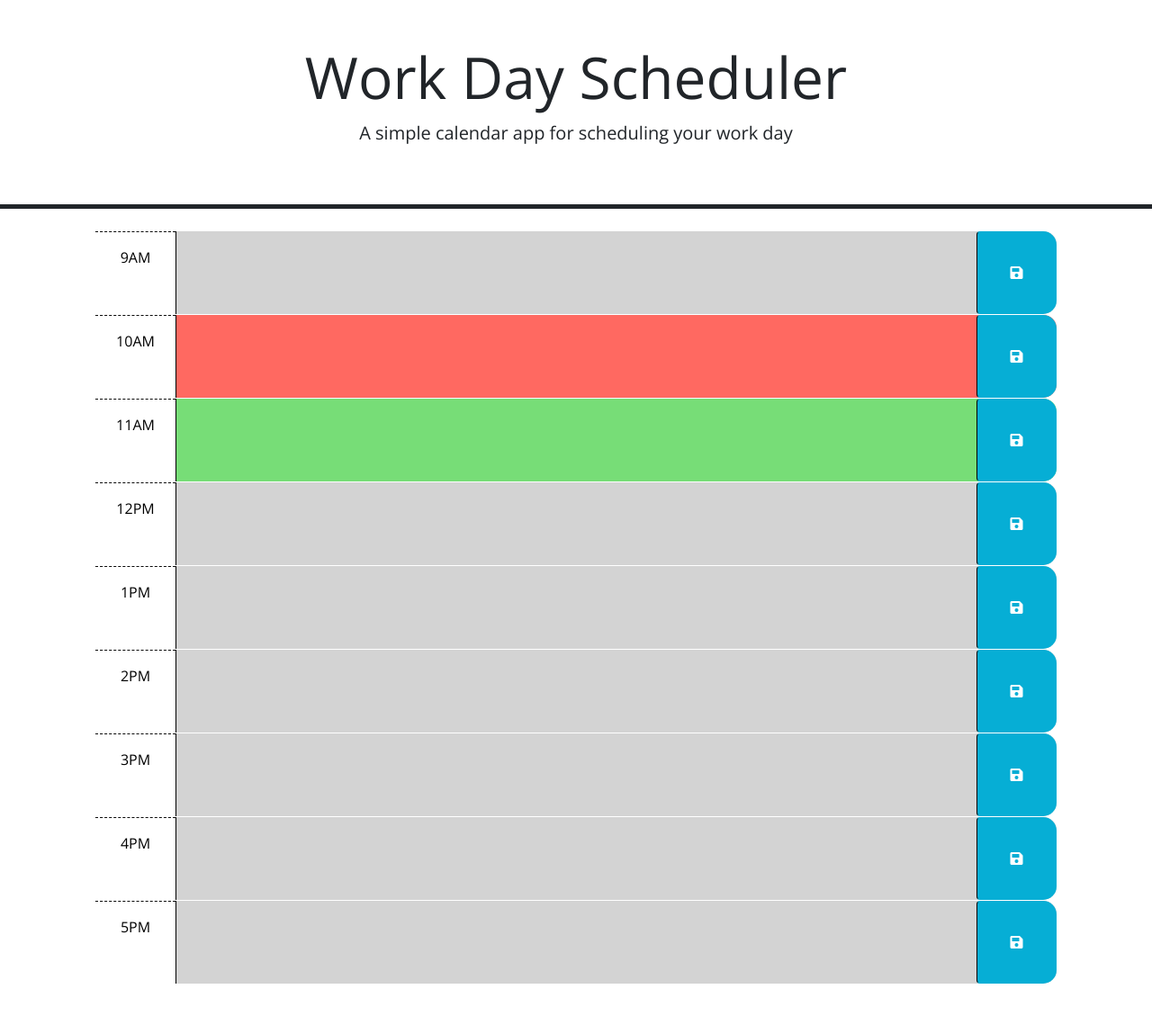
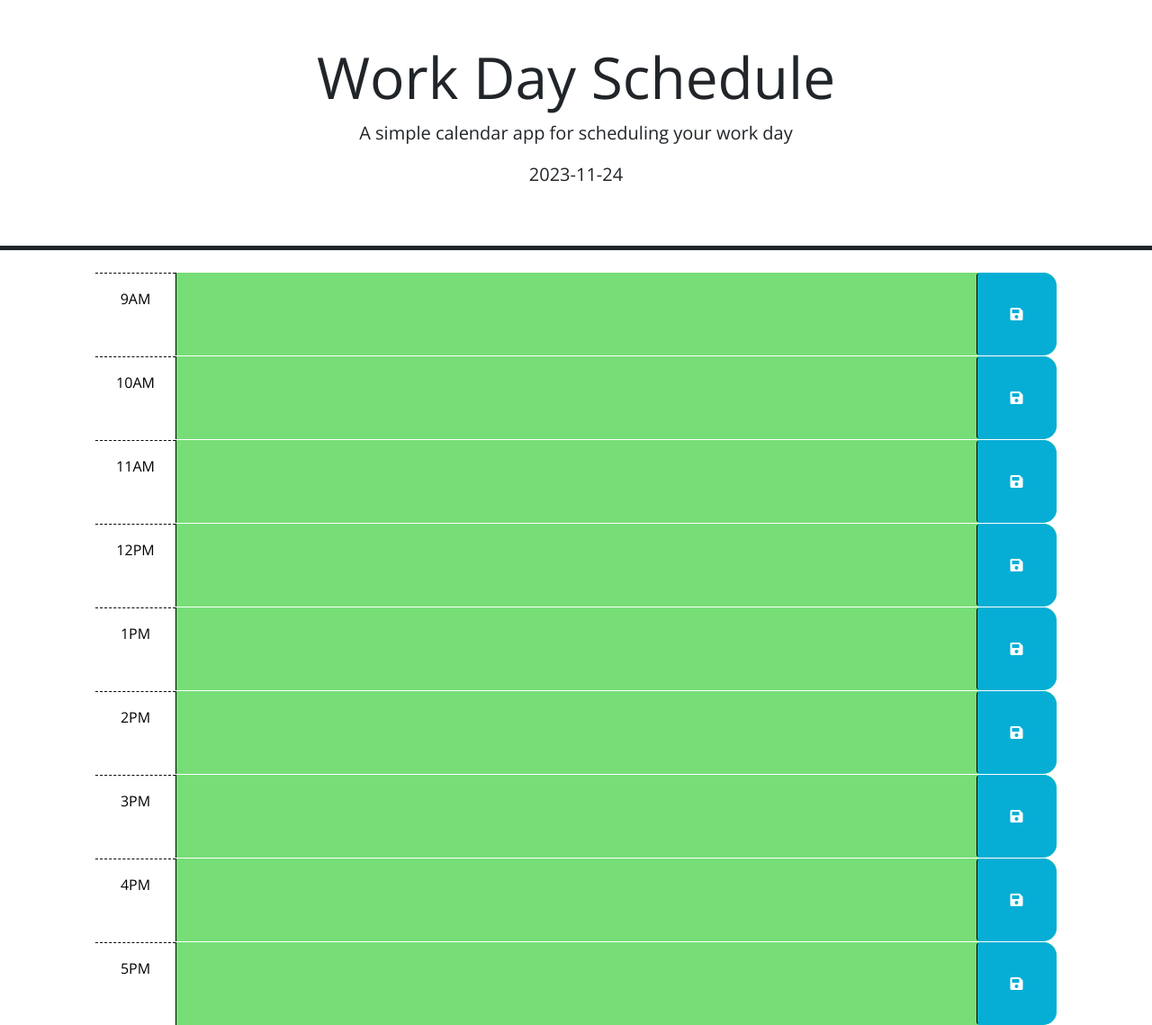
Before and after one commit to orosunn/Simple-Calendar-App, a plain HTML site: page index.html in a window 1280 px wide. Shown: the whole page at 90% size. Before the commit the page ends 1093 px from the top, so only its background shows below. Drawn offline with nearby package versions, Linux system fonts and the light colour scheme.

Commit message:
time blocks working, started on saving to local storage

```diff
--- a/Assets/script.js
+++ b/Assets/script.js
@@ -1,30 +1,155 @@
-// Wrap all code that interacts with the DOM in a call to jQuery to ensure that
-// the code isn't run until the browser has finished rendering all the elements
-// in the html.
+let currentDayEl = document.getElementById('currentDay');
+let currentDate = dayjs().format('YYYY-MM-DD');
+currentDayEl.textContent = currentDate;
+
 $(function () {
+  var currentHour = dayjs().hour();
+
+  // 9AM
+  let hour9El = document.getElementById('hour-9');
+  let hour9 = parseInt(hour9El.id.match(/\d+/)[0], 10);
+
+  if (hour9 > currentHour){
+    hour9El.classList.add('future')
+  }
+  else if (hour9 === currentHour){
+    hour9El.classList.add('present')
+  }
+  else {
+    hour9El.classList.add('past')
+  }
+
+  // 10AM
+  let hour10El = document.getElementById('hour-10');
+  let hour10 = parseInt(hour10El.id.match(/\d+/)[0], 10);
+
+  if (hour10 > currentHour){
+    hour10El.classList.add('future')
+  }
+  else if (hour10 === currentHour){
+    hour10El.classList.add('present')
+  }
+  else {
+    hour10El.classList.add('past')
+  }
+
+  // 11AM
+  let hour11El = document.getElementById('hour-11');
+  let hour11 = parseInt(hour11El.id.match(/\d+/)[0], 10);
+
+  if (hour11 > currentHour){
+    hour11El.classList.add('future')
+  }
+  else if (hour11 === currentHour){
+    hour11El.classList.add('present')
+  }
+  else {
+    hour11El.classList.add('past')
+  }
+
+  // 12PM
+  let hour12El = document.getElementById('hour-12');
+  let hour12 = parseInt(hour9El.id.match(/\d+/)[0], 10);
+
+  if (hour12 > currentHour){
+    hour12El.classList.add('future')
+  }
+  else if (hour12 === currentHour){
+    hour12El.classList.add('present')
+  }
+  else {
+    hour12El.classList.add('past')
+  }
+
+  // 1PM
+  let hour13El = document.getElementById('hour-13');
+  let hour13 = parseInt(hour13El.id.match(/\d+/)[0], 10);
+
+  if (hour13 > currentHour){
+    hour13El.classList.add('future')
+  }
+  else if (hour13 === currentHour){
+    hour13El.classList.add('present')
+  }
+  else {
+    hour13El.classList.add('past')
+  }
+
+  // 2PM
+  let hour14El = document.getElementById('hour-14');
+  let hour14 = parseInt(hour14El.id.match(/\d+/)[0], 10);
+
+  if (hour14 > currentHour){
+    hour14El.classList.add('future')
+  }
+  else if (hour14 === currentHour){
+    hour14El.classList.add('present')
+  }
+  else {
+    hour14El.classList.add('past')
+  }
+
+  // 3PM
+  let hour15El = document.getElementById('hour-15');
+  let hour15 = parseInt(hour15El.id.match(/\d+/)[0], 10);
+
+  if (hour15 > currentHour){
+    hour15El.classList.add('future')
+  }
+  else if (hour15 === currentHour){
+    hour15El.classList.add('present')
+  }
+  else {
+    hour15El.classList.add('past')
+  }
+
+  // 4PM
+  let hour16El = document.getElementById('hour-16');
+  let hour16 = parseInt(hour16El.id.match(/\d+/)[0], 10);
+
+  if (hour16 > currentHour){
+    hour16El.classList.add('future')
+  }
+  else if (hour16 === currentHour){
+    hour16El.classList.add('present')
+  }
+  else {
+    hour16El.classList.add('past')
+  }
+
+  // 5PM
+  let hour17El = document.getElementById('hour-17');
+  let hour17 = parseInt(hour17El.id.match(/\d+/)[0], 10);
+
+  if (hour17 > currentHour){
+    hour17El.classList.add('future')
+  }
+  else if (hour17 === currentHour){
+    hour17El.classList.add('present')
+  }
+  else {
+    hour17El.classList.add('past')
+  }
+
   // TODO: Add a listener for click events on the save button. This code should
   // use the id in the containing time-block as a key to save the user input in
   // local storage. HINT: What does `this` reference in the click listener
   // function? How can DOM traversal be used to get the "hour-x" id of the
   // time-block containing the button that was clicked? How might the id be
   // useful when saving the description in local storage?
-  //
-  // TODO: Add code to apply the past, present, or future class to each time
-  // block by comparing the id to the current hour. HINTS: How can the id
-  // attribute of each time-block be used to conditionally add or remove the
-  // past, present, and future classes? How can Day.js be used to get the
-  // current hour in 24-hour time?
-  //
+
+
   // TODO: Add code to get any user input that was saved in localStorage and set
   // the values of the corresponding textarea elements. HINT: How can the id
   // attribute of each time-block be used to do this?
-  //
-  // TODO: Add code to display the current date in the header of the page.
+  $('.saveBtn').on('click' , function(){
+    var textareaValue = $(this).siblings('.description').val();
+    localStorage.setItem('hour-9', textareaValue);
+    console.log('Textarea value saved:', textareaValue);
+  })
+
 });
 
-// implement dayjs to diplay current day at top https://day.js.org/docs/en/get-set/get-set
-
-// parse id number + get current hour from dayjs + write a conditional statement to compare the time block id number to current hour + addclass past/present/future
 
 //save to refresh and maintain text entries
 //^^ add event listener to the class .saveBtn $('.saveBtn').on('click' , function(){}) + navigate the DOM to grab the val () of the textarea +save the val () of the textarea in localstorage under 'hour-9'
--- a/index.html
+++ b/index.html
@@ -24,23 +24,13 @@
 
   <body>
     <header class="p-5 mb-4 border-5 border-bottom border-dark text-center">
-      <h1 class="display-3">Work Day Scheduler</h1>
+      <h1 class="display-3">Work Day Schedule</h1>
       <p class="lead">A simple calendar app for scheduling your work day</p>
       <p id="currentDay" class="lead"></p>
     </header>
     <div class="container-lg px-5">
-      <!-- Use class for "past", "present", and "future" to apply styles to the
-        time-block divs accordingly. The javascript will need to do this by
-        adding/removing these classes on each div by comparing the hour in the
-        id to the current hour. The html provided below is meant to be an example
-        demonstrating how the css provided can be leveraged to create the
-        desired layout and colors. The html below should be removed or updated
-        in the finished product. Remember to delete this comment once the
-        code is implemented.
-        -->
 
-      <!-- Example of a past time block. The "past" class adds a gray background color. -->
-      <div id="hour-9" class="row time-block past">
+      <div id="hour-9" class="row time-block">
         <div class="col-2 col-md-1 hour text-center py-3">9AM</div>
         <textarea class="col-8 col-md-10 description" rows="3"> </textarea>
         <button class="btn saveBtn col-2 col-md-1" aria-label="save">
@@ -48,8 +38,7 @@
         </button>
       </div>
 
-      <!-- Example of a a present time block. The "present" class adds a red background color. -->
-      <div id="hour-10" class="row time-block present">
+      <div id="hour-10" class="row time-block">
         <div class="col-2 col-md-1 hour text-center py-3">10AM</div>
         <textarea class="col-8 col-md-10 description" rows="3"> </textarea>
         <button class="btn saveBtn col-2 col-md-1" aria-label="save">
@@ -57,8 +46,7 @@
         </button>
       </div>
 
-      <!-- Example of a future time block. The "future" class adds a green background color. -->
-      <div id="hour-11" class="row time-block future">
+      <div id="hour-11" class="row time-block">
         <div class="col-2 col-md-1 hour text-center py-3">11AM</div>
         <textarea class="col-8 col-md-10 description" rows="3"> </textarea>
         <button class="btn saveBtn col-2 col-md-1" aria-label="save">
@@ -66,7 +54,7 @@
         </button>
       </div>
 
-      <div id="hour-12" class="row time-block past">
+      <div id="hour-12" class="row time-block">
         <div class="col-2 col-md-1 hour text-center py-3">12PM</div>
         <textarea class="col-8 col-md-10 description" rows="3"> </textarea>
         <button class="btn saveBtn col-2 col-md-1" aria-label="save">
@@ -74,7 +62,7 @@
         </button>
       </div>
 
-      <div id="hour-13" class="row time-block past">
+      <div id="hour-13" class="row time-block">
         <div class="col-2 col-md-1 hour text-center py-3">1PM</div>
         <textarea class="col-8 col-md-10 description" rows="3"> </textarea>
         <button class="btn saveBtn col-2 col-md-1" aria-label="save">
@@ -82,7 +70,7 @@
         </button>
       </div>
 
-      <div id="hour-14" class="row time-block past">
+      <div id="hour-14" class="row time-block">
         <div class="col-2 col-md-1 hour text-center py-3">2PM</div>
         <textarea class="col-8 col-md-10 description" rows="3"> </textarea>
         <button class="btn saveBtn col-2 col-md-1" aria-label="save">
@@ -90,7 +78,7 @@
         </button>
       </div>
 
-      <div id="hour-15" class="row time-block past">
+      <div id="hour-15" class="row time-block">
         <div class="col-2 col-md-1 hour text-center py-3">3PM</div>
         <textarea class="col-8 col-md-10 description" rows="3"> </textarea>
         <button class="btn saveBtn col-2 col-md-1" aria-label="save">
@@ -98,7 +86,7 @@
         </button>
       </div>
 
-      <div id="hour-16" class="row time-block past">
+      <div id="hour-16" class="row time-block">
         <div class="col-2 col-md-1 hour text-center py-3">4PM</div>
         <textarea class="col-8 col-md-10 description" rows="3"> </textarea>
         <button class="btn saveBtn col-2 col-md-1" aria-label="save">
@@ -106,7 +94,7 @@
         </button>
       </div>
 
-      <div id="hour-17" class="row time-block past">
+      <div id="hour-17" class="row time-block">
         <div class="col-2 col-md-1 hour text-center py-3">5PM</div>
         <textarea class="col-8 col-md-10 description" rows="3"> </textarea>
         <button class="btn saveBtn col-2 col-md-1" aria-label="save">
```
